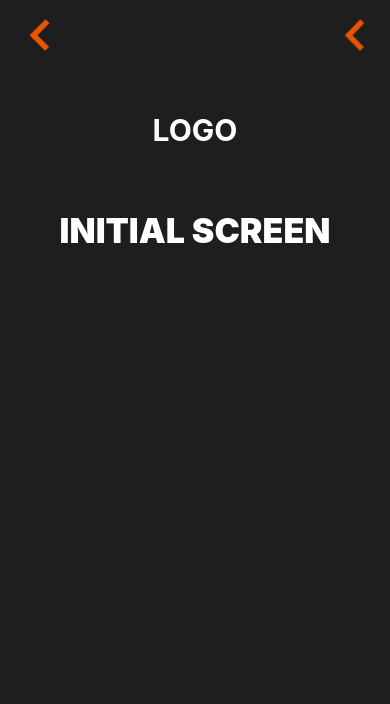
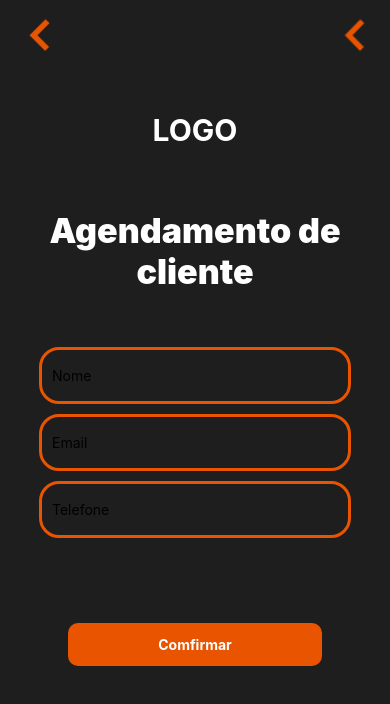
Before and after one commit to Marcos-Segantine/barbershop-management-barber, a React Native app: screen / in a window 390 px wide. Shown: the top 704 px of the page. Built offline with nearby package versions, Linux system fonts and the light colour scheme.

Commit message:
Screen to add new schedule

```diff
--- a/src/components/Field.jsx
+++ b/src/components/Field.jsx
@@ -1,15 +1,19 @@
 import {useNavigation} from '@react-navigation/native';
 import {Text, View, StyleSheet, Pressable} from 'react-native';
 
-export const Field = ({text, navigateScreen}) => {
+export const Field = ({text, navigateScreen = false}) => {
   const navigation = useNavigation();
 
-  return (
+  return navigateScreen ? (
     <Pressable
       style={style.link}
       onPress={() => navigation.navigate(navigateScreen)}>
       <Text style={style.text}>{text}</Text>
     </Pressable>
+  ) : (
+    <View style={style.link}>
+      <Text style={style.text}>{text}</Text>
+    </View>
   );
 };
 
--- a/src/routes.jsx
+++ b/src/routes.jsx
@@ -7,12 +7,14 @@ import {YourInformation} from './screens/YourInformation';
 import {ChangePassword} from './screens/ChangePassword';
 import {SchedulesInDay} from './screens/SchedulesInDay';
 import {ScheduleDetails} from './screens/ScheduleDetails';
+import {AddSchedule} from './screens/AddSchedule';
 
 const {Screen, Navigator} = createNativeStackNavigator();
 
 export const Routes = () => {
   return (
     <Navigator
+      initialRouteName="AddSchedule"
       screenOptions={{
         headerShown: false,
       }}>
@@ -29,6 +31,8 @@ export const Routes = () => {
       <Screen name="SchedulesInDay" component={SchedulesInDay} />
 
       <Screen name="ScheduleDetails" component={ScheduleDetails} />
+
+      <Screen name="AddSchedule" component={AddSchedule} />
     </Navigator>
   );
 };
--- /dev/null
+++ b/src/screens/AddSchedule.jsx
@@ -0,0 +1,43 @@
+import {View, TextInput, StyleSheet} from 'react-native';
+
+import {globalStyles} from '../globalStyles';
+
+import {Title} from '../components/Title';
+import {Button} from '../components/Button';
+
+export const AddSchedule = () => {
+  return (
+    <View style={globalStyles.container}>
+      <Title title={'Agendamento de cliente'} />
+
+      <View style={style.cotent}>
+        <TextInput style={style.input} placeholder="Nome" />
+
+        <TextInput style={style.input} placeholder="Email" />
+
+        <TextInput style={style.input} placeholder="Telefone" />
+      </View>
+
+      <Button text={'Comfirmar'} />
+    </View>
+  );
+};
+
+const style = StyleSheet.create({
+  cotent: {
+    marginTop: 50,
+    marginBottom: 40,
+    width: '100%',
+    alignItems: 'center',
+  },
+
+  input: {
+    width: '80%',
+    paddingHorizontal: 10,
+    paddingVertical: 17,
+    borderWidth: 3,
+    borderColor: '#E95401',
+    marginVertical: 5,
+    borderRadius: 20,
+  },
+});
```
